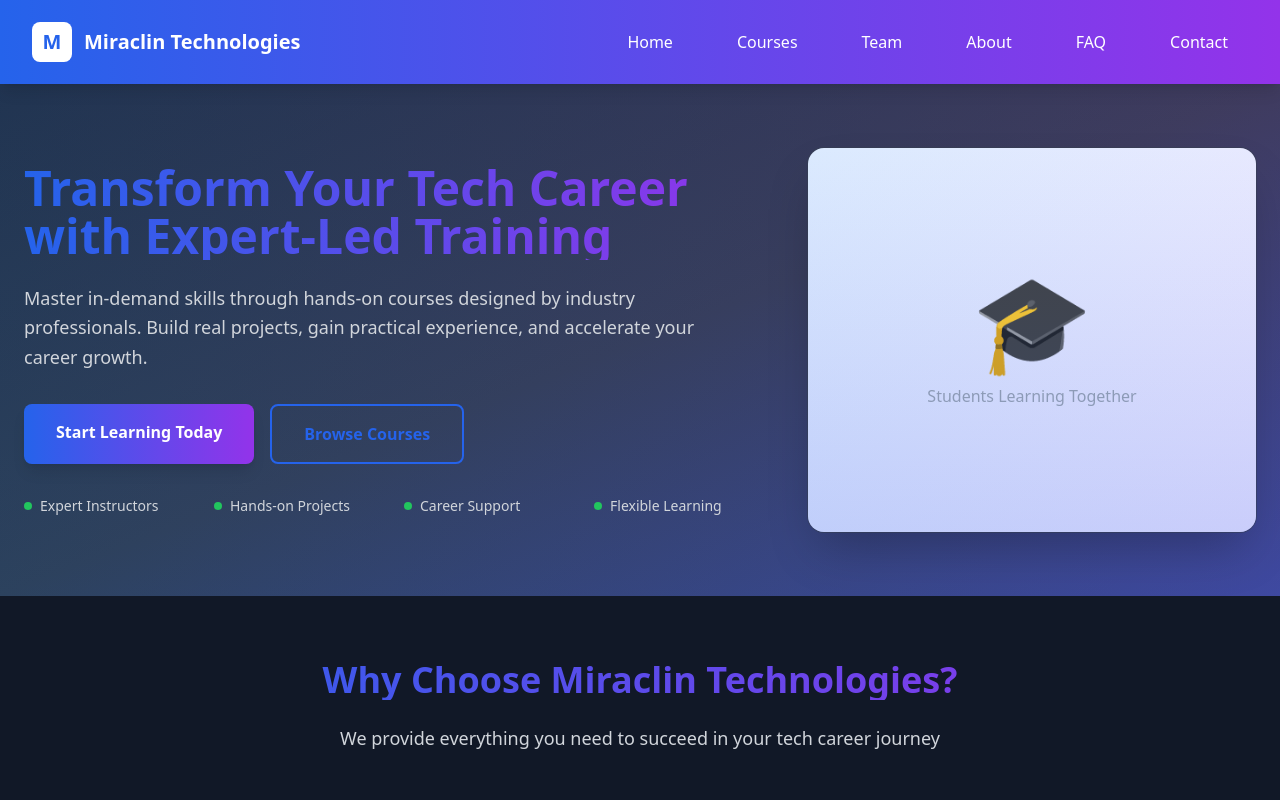
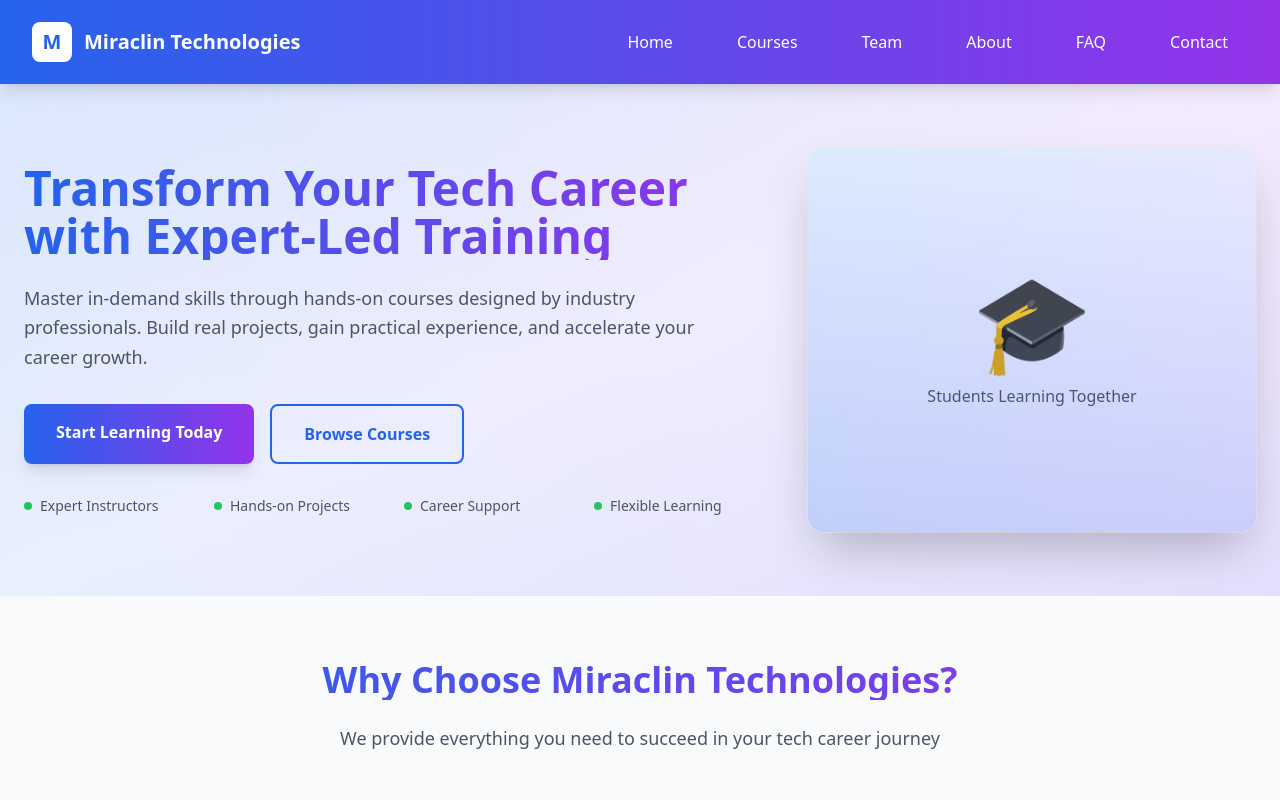
Before and after one commit to miracl-in/miracl-in.github.io, a Next.js app: page / in a window 1280 px wide. Shown: the top 800 px of the page. Built offline with nearby package versions, Linux system fonts and the light colour scheme.

Commit message:
Update layout.tsx

```diff
--- a/app/layout.tsx
+++ b/app/layout.tsx
@@ -14,11 +14,11 @@ export default function RootLayout({
   children: React.ReactNode
 }) {
   return (
-    <html lang="en" className="dark">
+    <html lang="en">
       <head>
         <meta name="viewport" content="width=device-width, initial-scale=1" />
       </head>
-      <body className="min-h-screen bg-gray-900 text-white">
+      <body className="min-h-screen bg-white">
         <Navbar />
         {children}
         <Footer />
```
